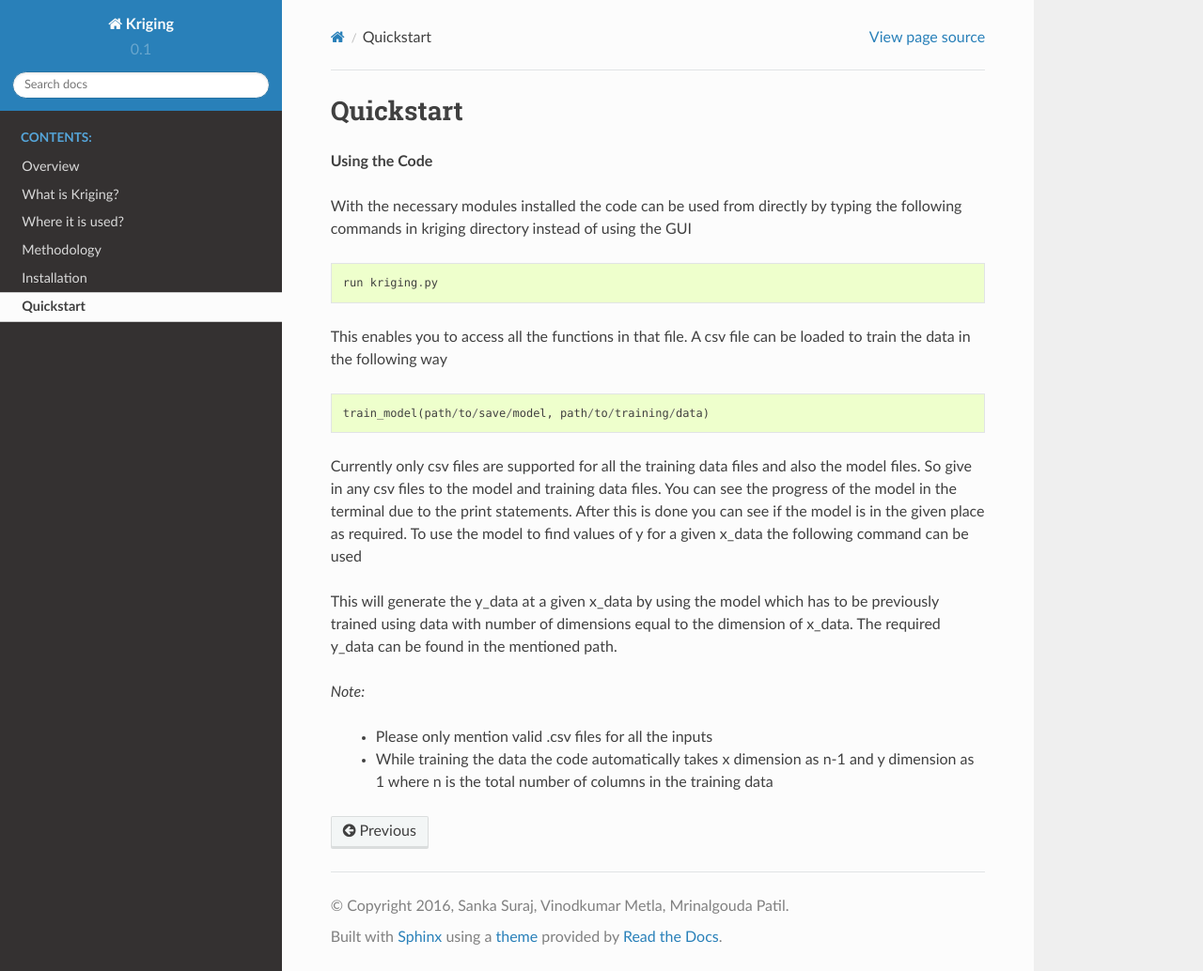
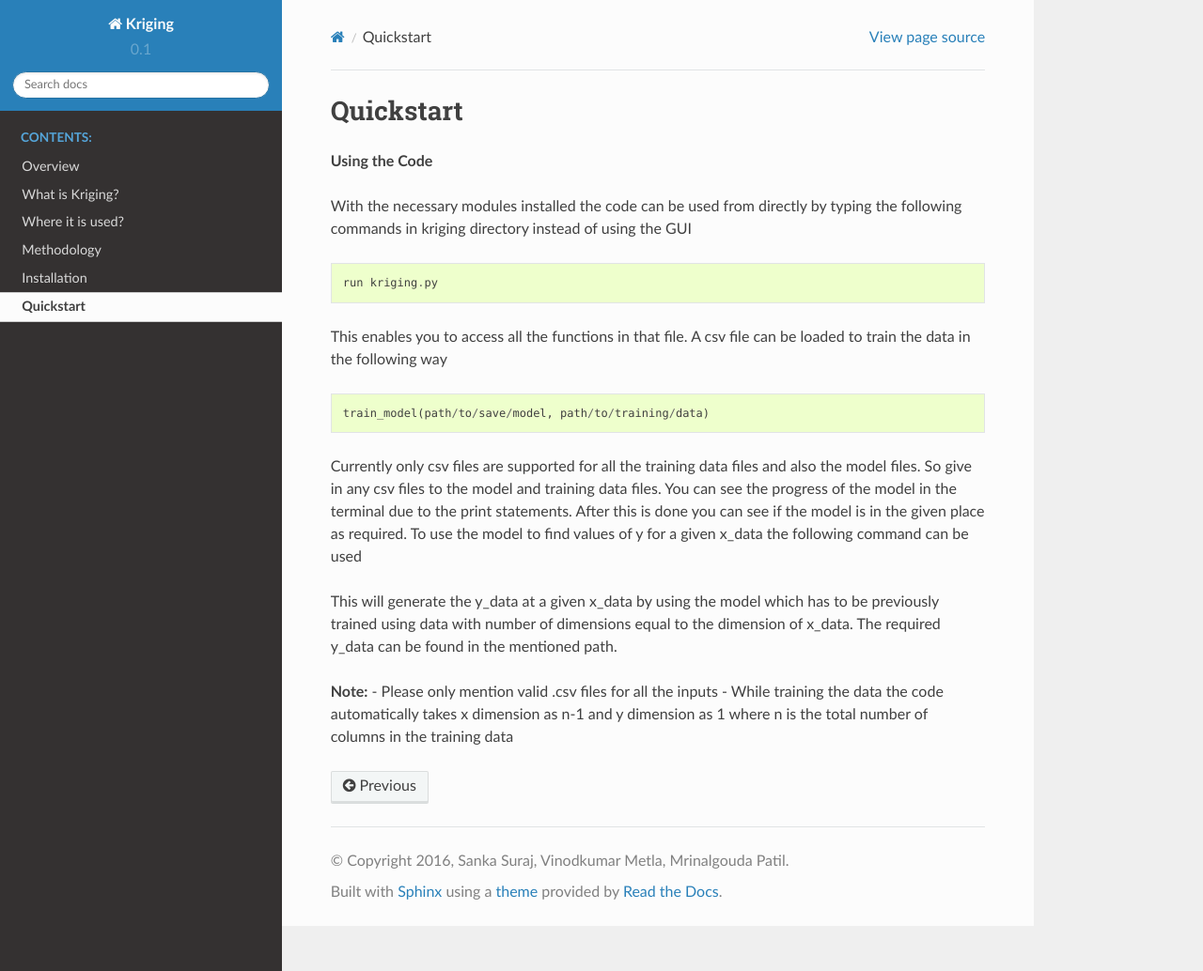
Before and after one commit to sankasuraj/sdesproject2, a Sphinx documentation site: the page built from docs/source/quickstart.rst, in a window 1280 px wide and 1034 px high. Shown: the whole window at 94% size. Built offline with Sphinx 7.4.7 and the Read the Docs theme 2.0.0, drawn with Linux system fonts in a browser that asks for light colours.

```diff
--- a/docs/source/quickstart.rst
+++ b/docs/source/quickstart.rst
@@ -27,7 +27,6 @@ Currently only csv files are supported for all the training data files and also
 
 This will generate the y_data at a given x_data by using the model which has to be previously trained using data with number of dimensions equal to the dimension of x_data. The required y_data can be found in the mentioned path.
 
-*Note:*
-
-    - Please only mention valid .csv files for all the inputs
-    - While training the data the code automatically takes x dimension as n-1 and y dimension as 1 where n is the total number of columns in the training data
+**Note:**
+- Please only mention valid .csv files for all the inputs
+- While training the data the code automatically takes x dimension as n-1 and y dimension as 1 where n is the total number of columns in the training data
```
